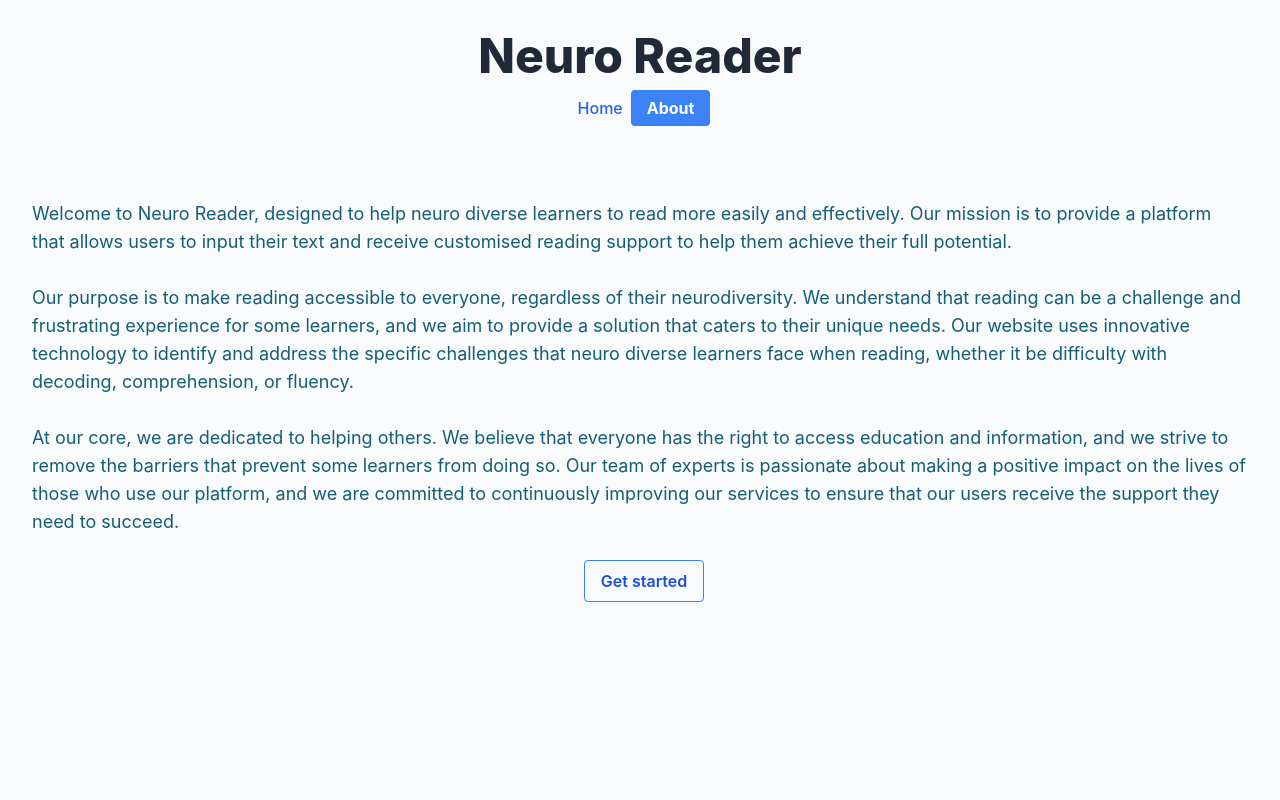
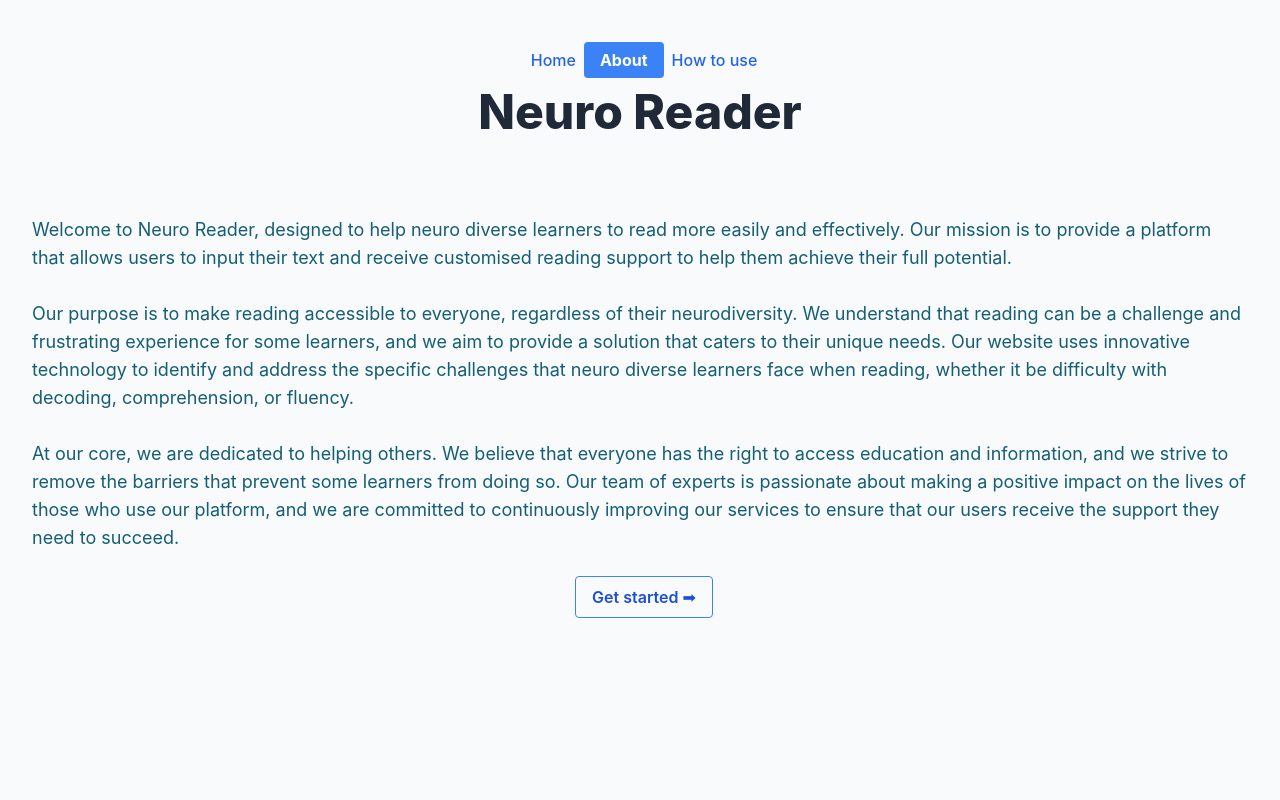
Before and after one commit to laurencetuchin/neuroreader, a React (Vite) app in the folder neuro-reader/: page /about in a window 1280 px wide. Shown: the top 800 px of the page. Built offline with nearby package versions, Linux system fonts and the light colour scheme.

Commit message:
Add how to use link

```diff
--- a/neuro-reader/src/features/NeuroReader.jsx
+++ b/neuro-reader/src/features/NeuroReader.jsx
@@ -24,7 +24,7 @@ export default function NeuroReader() {
                     <span className="font-bold">{smallWord}
                 </span>
                     <span>{word.slice(smallWord.length)}</span>
-                <span>&nbsp;</span>
+                {/* <span>&nbsp;</span> */}
             </span>
             );
           } else {
@@ -38,7 +38,7 @@ export default function NeuroReader() {
                 <span className="font-bold">
                   {boldText}
                 </span>
-                {plainText}&nbsp;
+                {plainText}
                   {/* <span>&nbsp;</span> */}
               </span>
             );
@@ -52,9 +52,6 @@ export default function NeuroReader() {
           <label className="mb-2 font-bold text-lg" htmlFor="input-text">
             Enter your text below:
           </label>
-          <div className="">
-            {boldFirstLetters(inputValue)}
-          </div>
           <textarea
             className="border border-gray-300 rounded-md py-2 px-4 mt-2"
             value={inputValue}
@@ -62,6 +59,9 @@ export default function NeuroReader() {
             id="input-text"
             rows={5}
           />
+          <div className="text-lg py-4 text-left">
+            {boldFirstLetters(inputValue)}
+          </div>
         </div>
       );
 
--- a/neuro-reader/src/index.css
+++ b/neuro-reader/src/index.css
@@ -21,8 +21,8 @@
   font-weight: 400;
 
   color-scheme: light dark;
-  color: rgba(255, 255, 255, 0.87);
-  background-color: #751414;
+  /* color: rgba(255, 255, 255, 0.87); */
+  /* background-color: #751414; */
 
   font-synthesis: none;
   text-rendering: optimizeLegibility;
@@ -30,7 +30,7 @@
   -moz-osx-font-smoothing: grayscale;
   -webkit-text-size-adjust: 100%;
 
-  /* @apply bg-red-500; */
+  /* @apply text-blue-500; */
 }
 
 main {
@@ -85,9 +85,11 @@ button:focus-visible {
 
 @media (prefers-color-scheme: light) {
   :root {
-    color: #3ea55d;
+    /* color: #3ea55d; */
+    @apply text-gray-500;
     background-color: #0f0e0e;
     /* @apply sm; */
+
   }
   a:hover {
     /* color: #be0f7b; */
--- a/neuro-reader/src/layouts/RootLayout.jsx
+++ b/neuro-reader/src/layouts/RootLayout.jsx
@@ -6,9 +6,13 @@ export default function RootLayout() {
     <div className="root-layout">
         <header>
             <nav>
-                <h1 className='mb-4 font-extrabold text-gray-800 md:text-5xl lg-text-6xl'>Neuro Reader</h1>
+                <div className='py-4'>
+
             <NavLink to="/" >Home</NavLink>
             <NavLink to="about">About</NavLink>
+            <NavLink to="how">How to use</NavLink>
+                </div>
+                <h1 className='mb-4 font-extrabold text-gray-800 md:text-5xl lg-text-6xl'>Neuro Reader</h1>
             </nav>
         </header>
 
--- a/neuro-reader/src/utilities/About.jsx
+++ b/neuro-reader/src/utilities/About.jsx
@@ -26,7 +26,7 @@ export default function About() {
     </p>
     <br />
     <NavLink to={'/'}>
-      <button className='bg-transparent hover:bg-blue-500 text-blue-700 font-semibold hover:text-white py-2 px-4 border border-blue-500 hover:border-transparent rounded'>Get started</button>
+      <button className='bg-transparent hover:bg-blue-500 text-blue-700 font-semibold hover:text-white py-2 px-4 border border-blue-500 hover:border-transparent rounded'>Get started &#x27A1;</button>
     </NavLink>
       </div>
     </div>
```
